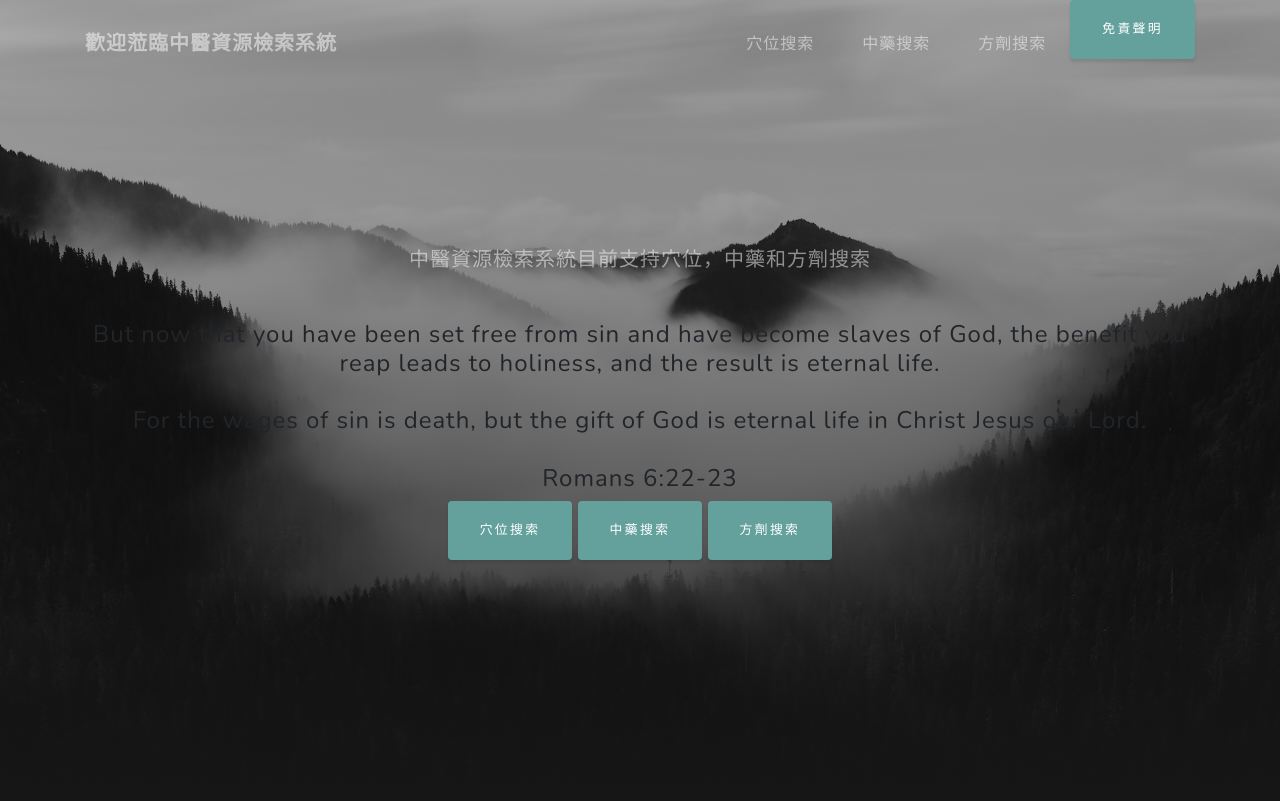
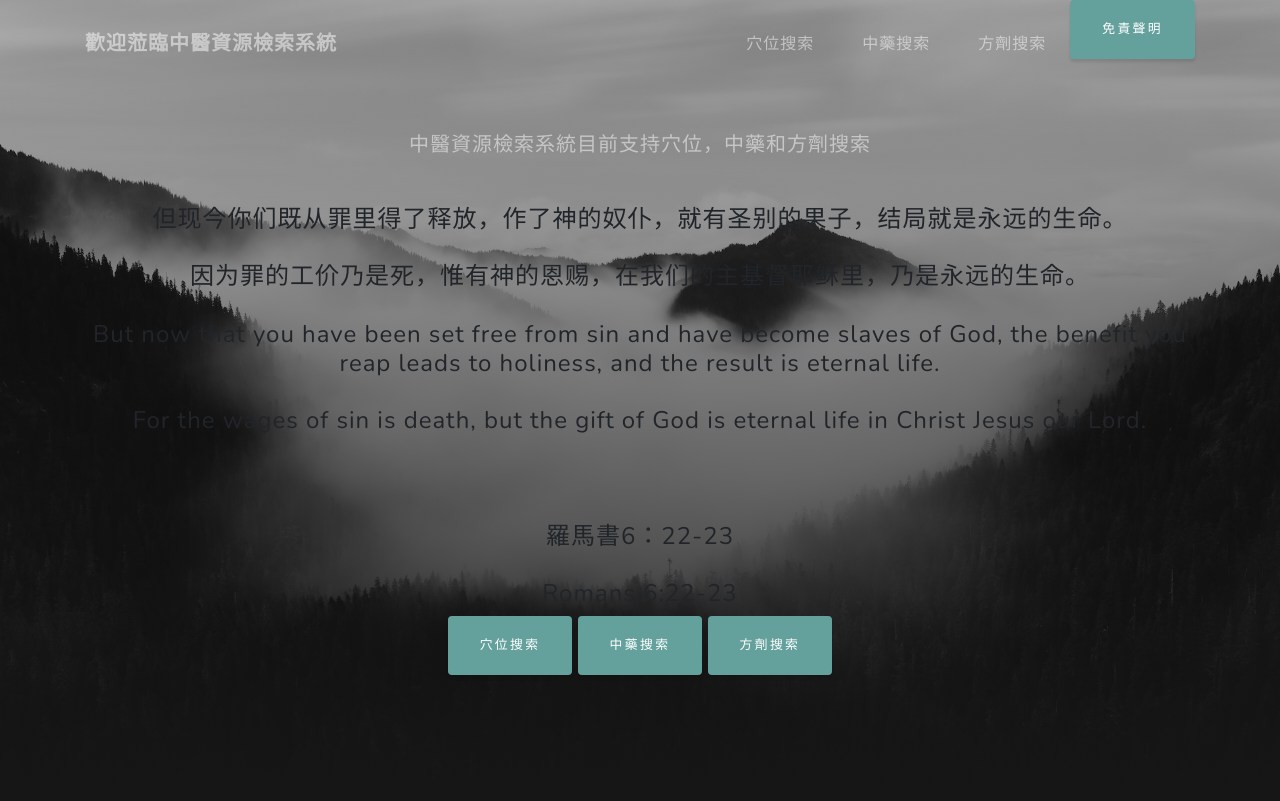
Before and after one commit to YanyangChen/CMdiagnose4host, a Django app: page /CMdiagnose/index in a window 1280 px wide. Shown: the top 801 px of the page. Run offline with Django 3.2, Linux system fonts and the light colour scheme; some libraries are stand-ins or nearby versions.

Commit message:
Update index.html
added chinese

```diff
--- a/mysite/CMdiagnose/templates/CMdiagnose/index.html
+++ b/mysite/CMdiagnose/templates/CMdiagnose/index.html
@@ -62,9 +62,13 @@
       <div class="mx-auto text-center">
         <!-- <h1 class="mx-auto my-0 text-uppercase">仁毅精誠</h1> -->
         <h2 class="text-white-50 mx-auto mt-2 mb-5">中醫資源檢索系統目前支持穴位，中藥和方劑搜索</h2>
-        <h4>But now that you have been set free from sin and have become slaves of God, the benefit you reap leads to holiness, and the result is eternal life.<br><br>
-  For the wages of sin is death, but the gift of God is eternal life in Christ Jesus our Lord.
-  <br><br>Romans 6:22-23</h4>
+        <h4>
+          但现今你们既从罪里得了释放，作了神的奴仆，就有圣别的果子，结局就是永远的生命。<br><br>
+          因为罪的工价乃是死，惟有神的恩赐，在我们的主基督耶稣里，乃是永远的生命。<br><br>
+          But now that you have been set free from sin and have become slaves of God, the benefit you reap leads to holiness, and the result is eternal life.<br><br>
+          For the wages of sin is death, but the gift of God is eternal life in Christ Jesus our Lord.
+          <br><br>
+  <br><br>羅馬書6：22-23<br><br>Romans 6:22-23</h4>
         <a class="btn btn-primary js-scroll-trigger" href="{% url 'CMdiagnose:newdetailxue' %}">穴位搜索</a>
         <a class="btn btn-primary js-scroll-trigger" href="{% url 'CMdiagnose:newdetailyao' %}">中藥搜索</a>
         <a class="btn btn-primary js-scroll-trigger" href="{% url 'CMdiagnose:newdetail' %}">方劑搜索</a>
```
